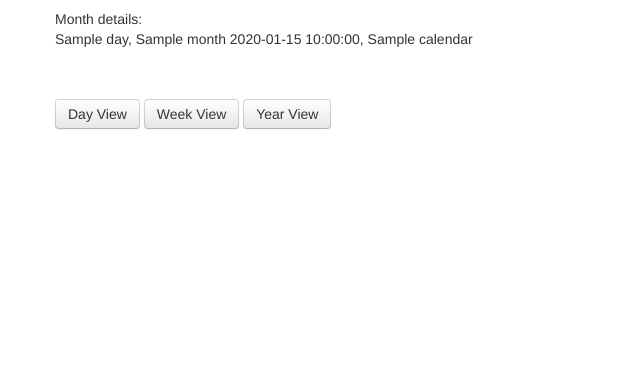
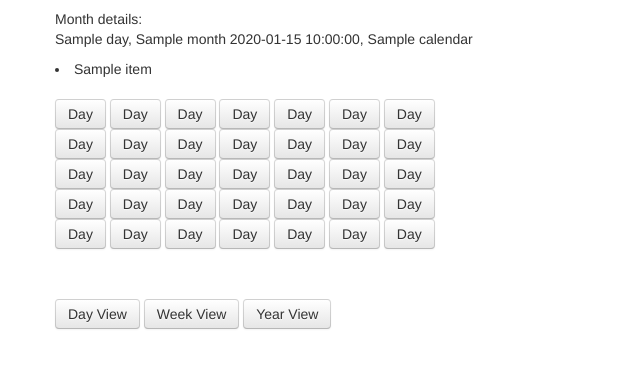
Before and after one commit to SLongofono/448_Project1, a Flask app: template app/templates/month.html in a window 1280 px wide. Shown: the part 114-482 px from the top of the page, without its empty margins (0-640 px from the left). Run offline with Flask 2, Linux system fonts and the light colour scheme; the template is opened without the code that fills it: most values are stand-ins (such as "Sample title", 1, 10 or a date in 2020); parts of the project's set-up code (start-up, migrations or seed data) failed here and were passed over; some libraries are stand-ins or nearby versions.

Commit message:
IMplement month template

```diff
--- a/app/templates/day.html
+++ b/app/templates/day.html
@@ -35,7 +35,7 @@
 		<hr>
 		<button class='btn' type="button" id="week">Week View</button>
 		<button class='btn' type="button" id="month">Month View</button>
-	    <button class='btn' type="button" id="year">Year View</button>
+	  <button class='btn' type="button" id="year">Year View</button>
 	</div>
 <script src="https://ajax.googleapis.com/ajax/libs/angularjs/1.5.7/angular.min.js"></script>
 <script>
--- a/app/templates/month.html
+++ b/app/templates/month.html
@@ -5,7 +5,53 @@
 	<h1>Welcome, {{user}}!</h1>
 	<p>
 		Month details:<br>
+
 		{{calendar['currentDay']['day']}}, {{calendar['currentDay']['month']}} {{calendar['currentDay']['date']}}, {{calendar['name']}}<br>
+		<div id = "monthCal">
+			<li>{{item}}</li><br>
+			<button class='btn ' style = "50" type = "button" id="Monday">Day</button>
+			<button class='btn ' style = "50" type = "button" id="Monday">Day</button>
+		  <button class='btn ' style = "50" type = "button" id="Monday">Day</button>
+			<button class='btn ' style = "50" type = "button" id="Monday">Day</button>
+		  <button class='btn ' style = "50" type = "button" id="Monday">Day</button>
+		  <button class='btn ' style = "50" type = "button" id="Monday">Day</button>
+		  <button class='btn ' style = "50" type = "button" id="Monday">Day</button>
+			<br>
+			<button class='btn ' style = "50" type = "button" id="Monday">Day</button>
+			<button class='btn ' style = "50" type = "button" id="Monday">Day</button>
+			<button class='btn ' style = "50" type = "button" id="Monday">Day</button>
+			<button class='btn ' style = "50" type = "button" id="Monday">Day</button>
+			<button class='btn ' style = "50" type = "button" id="Monday">Day</button>
+			<button class='btn ' style = "50" type = "button" id="Monday">Day</button>
+			<button class='btn ' style = "50" type = "button" id="Monday">Day</button>
+			<br>
+			<button class='btn ' style = "50" type = "button" id="Monday">Day</button>
+			<button class='btn ' style = "50" type = "button" id="Monday">Day</button>
+			<button class='btn ' style = "50" type = "button" id="Monday">Day</button>
+			<button class='btn ' style = "50" type = "button" id="Monday">Day</button>
+			<button class='btn ' style = "50" type = "button" id="Monday">Day</button>
+			<button class='btn ' style = "50" type = "button" id="Monday">Day</button>
+			<button class='btn ' style = "50" type = "button" id="Monday">Day</button>
+			<br>
+			<button class='btn ' style = "50" type = "button" id="Monday">Day</button>
+			<button class='btn ' style = "50" type = "button" id="Monday">Day</button>
+			<button class='btn ' style = "50" type = "button" id="Monday">Day</button>
+			<button class='btn ' style = "50" type = "button" id="Monday">Day</button>
+			<button class='btn ' style = "50" type = "button" id="Monday">Day</button>
+			<button class='btn ' style = "50" type = "button" id="Monday">Day</button>
+			<button class='btn ' style = "50" type = "button" id="Monday">Day</button>
+			<br>
+			<button class='btn ' style = "50" type = "button" id="Monday">Day</button>
+			<button class='btn ' style = "50" type = "button" id="Monday">Day</button>
+			<button class='btn ' style = "50" type = "button" id="Monday">Day</button>
+			<button class='btn ' style = "50" type = "button" id="Monday">Day</button>
+			<button class='btn ' style = "50" type = "button" id="Monday">Day</button>
+			<button class='btn ' style = "50" type = "button" id="Monday">Day</button>
+			<button class='btn ' style = "50" type = "button" id="Monday">Day</button>
+			<br>
+		</div>
+
+
 	</p>
 	{% else %}
 	<p>It appears that you aren't logged in.  Follow the link below to remedy that.</p>
```
Also changed, not shown: app/Calendar.py (+16 -33 lines), app/Month.py (+1 -8 lines), app/Year.py (+2 -10 lines), app/templates/week.html (+19 -0 lines), app/test.py (+10 -6 lines), 1 other file.
